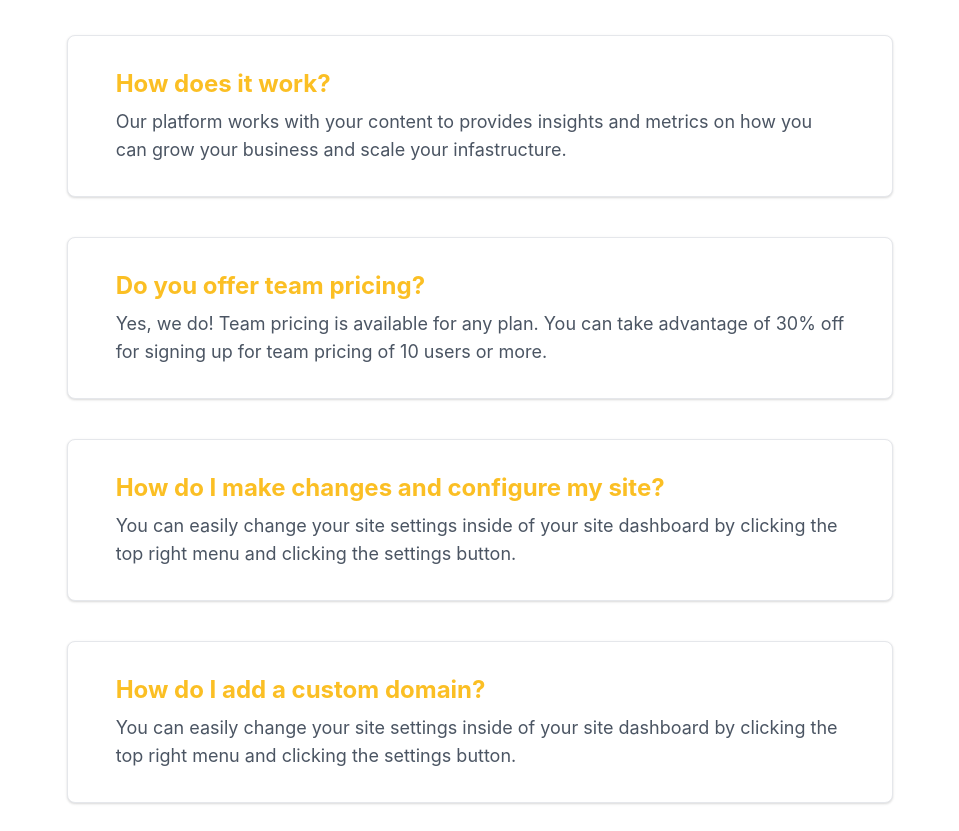
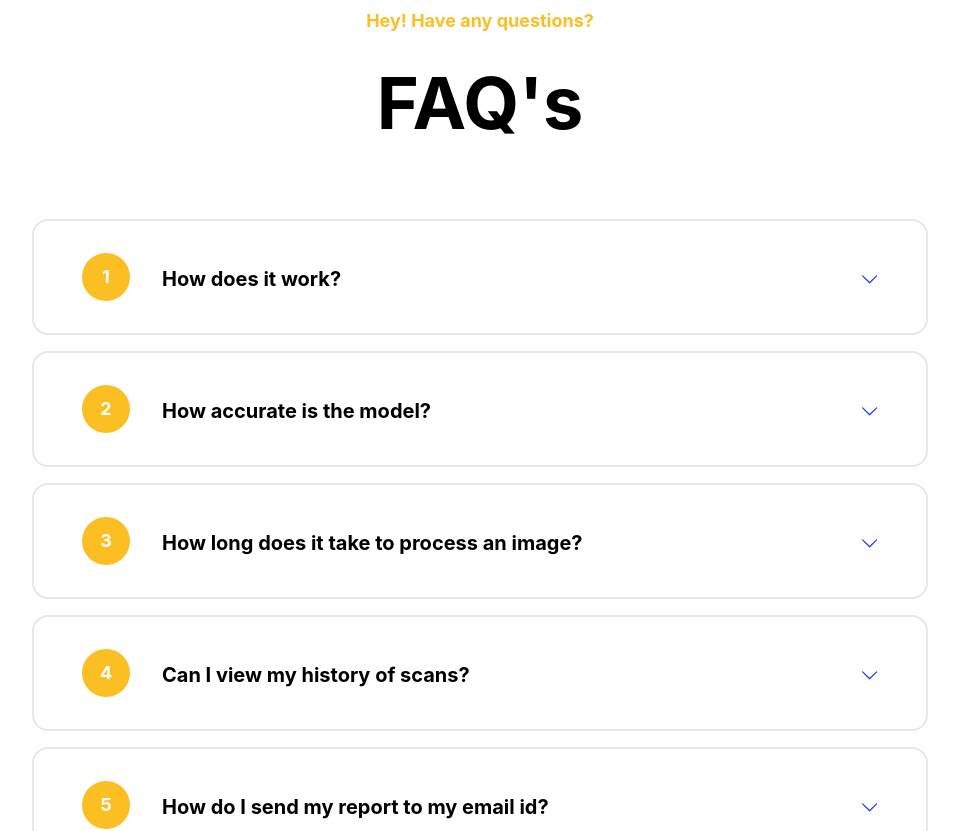
Before and after one commit to xosteve26/PULSTRAT, a React (Create React App) app in the folder frontend/: page / in a window 1280 px wide. Shown: the part 1576-2407 px from the top of the page, without its empty margins (160-1119 px from the left). Built offline with nearby package versions, Linux system fonts and the light colour scheme.

Commit message:
Major UI Changes+FAQ component replacement

```diff
--- a/frontend/src/components/FAQ.js
+++ b/frontend/src/components/FAQ.js
@@ -1,42 +1,122 @@
-import React from 'react'
+import React, { useEffect } from 'react'
+import { useState } from 'react'
 
 const FAQ = () => {
+    const[faq, setFaq] = useState([
+    {
+        "id":0,
+        "question":"How does it work?",
+        "answer": "Our platform uses a heavily trained Dense Neural Network to scan through every pixel of a scanned x- ray to detect the presence of Pneumonia.",
+        "open":false
+    },
+    {
+        "id":1,
+        "question":"How accurate is the model?",
+        "answer":"Our model achieves a maximum accuracy of ~93% on the test set. This is a result of the model being trained on a dataset of ~5000 images.",
+        "open": false
+    },
+    {
+        "id":2,
+        "question":"How long does it take to process an image?",
+        "answer":"The model takes approximately a maximum of 30s minute to process an image.",
+        "open": false
+    },
+    {
+        "id":3,
+        "question":"Can I view my history of scans?",
+        "answer":"Yes, you can view your history of scans by clicking on the 'Dashboard' tab on the homepage."   ,
+        "open": false
+    },
+    {
+        "id":4,
+        "question": "How do I send my report to my email id?",
+        "answer": "You can send your report to your email id by clicking on the 'Email' button in the required scan report.",
+        "open": false
+    },
+    ])
+
+    const clickHandler= (divId)=>{
+        if (divId < faq.length) {
+            setFaq(faq.map(single => {
+                if (single.id === divId) {
+                    single.open = !single.open;
+                }
+                return single;
+            }));
+        } else {
+            setFaq([...faq]);
+        }
+    };
+
     return (
         <>
-            <section className="relative py-16 bg-white min-w-screen animation-fade animation-delay" id="faq">
-                <div className="container px-0 px-8 mx-auto sm:px-12 xl:px-5">
-                    <p className="text-xs font-bold text-left text-yellow-400 uppercase sm:mx-6 sm:text-center sm:text-normal sm:font-bold">
-                        Got a Question? We’ve got answers.
-                    </p>
-                    <h3 className="mt-1 text-2xl font-bold text-left text-gray-800 sm:mx-6 sm:text-3xl md:text-4xl lg:text-5xl sm:text-center sm:mx-0">
-                        Frequently Asked Questions
-                    </h3>
-                    <div className="w-full px-6 py-6 mx-auto mt-10 bg-white border border-gray-200 rounded-lg sm:px-8 md:px-12 sm:py-8 sm:shadow lg:w-5/6 xl:w-2/3">
-                        <h3 className="text-lg font-bold text-yellow-400 sm:text-xl md:text-2xl">How does it work?</h3>
-                        <p className="mt-2 text-base text-gray-600 sm:text-lg md:text-normal">
-                            Our platform works with your content to provides insights and metrics on how you can grow your business and scale your infastructure.
-                        </p>
+
+            <section className="py-20 2xl:py-24" id="faq">
+                <div className="container px-4 mx-auto">
+                    <div className="mb-20 text-center">
+                        <span className="text-lg font-bold text-yellow-400">Hey! Have any questions?</span>
+                        <h2 className="mt-8 text-7xl font-bold font-heading ">FAQ's</h2>
                     </div>
-                    <div className="w-full px-6 py-6 mx-auto mt-10 bg-white border border-gray-200 rounded-lg sm:px-8 md:px-12 sm:py-8 sm:shadow lg:w-5/6 xl:w-2/3">
-                        <h3 className="text-lg font-bold text-yellow-400 sm:text-xl md:text-2xl">Do you offer team pricing?</h3>
-                        <p className="mt-2 text-base text-gray-600 sm:text-lg md:text-normal">
-                            Yes, we do! Team pricing is available for any plan. You can take advantage of 30% off for signing up for team pricing of 10 users or more.
-                        </p>
-                    </div>
-                    <div className="w-full px-6 py-6 mx-auto mt-10 bg-white border border-gray-200 rounded-lg sm:px-8 md:px-12 sm:py-8 sm:shadow lg:w-5/6 xl:w-2/3">
-                        <h3 className="text-lg font-bold text-yellow-400 sm:text-xl md:text-2xl">How do I make changes and configure my site?</h3>
-                        <p className="mt-2 text-base text-gray-600 sm:text-lg md:text-normal">
-                            You can easily change your site settings inside of your site dashboard by clicking the top right menu and clicking the settings button.
-                        </p>
-                    </div>
-                    <div className="w-full px-6 py-6 mx-auto mt-10 bg-white border border-gray-200 rounded-lg sm:px-8 md:px-12 sm:py-8 sm:shadow lg:w-5/6 xl:w-2/3">
-                        <h3 className="text-lg font-bold text-yellow-400 sm:text-xl md:text-2xl">How do I add a custom domain?</h3>
-                        <p className="mt-2 text-base text-gray-600 sm:text-lg md:text-normal">
-                            You can easily change your site settings inside of your site dashboard by clicking the top right menu and clicking the settings button.
-                        </p>
+                    <div className="max-w-4xl mx-auto">
+                        <ul>
+                            {faq.map((item, index)=>{
+
+                                return (
+
+
+                                        item.open ?
+                                        <li onClick={() => clickHandler(index)} className="mb-4 px-4 lg:px-12 py-8 bg-white rounded-2xl border-2">
+                                            <div className="flex w-full text-left cursor-pointer">
+                                                <div className="w-auto mr-8">
+                                                    <span   className="flex items-center justify-center w-12 h-12 text-lg text-white font-bold bg-yellow-400 rounded-full">{index + 1}</span>
+                                                    </div>
+                                                <div  className="w-full mt-3">
+                                                    <div className="flex items-center justify-between">
+                                                            <h3 className="text-xl font-bold">{item.question}</h3>
+                                                            <span className="ml-4">
+                                                                <svg className="w-4 h-4" width={18} height={10} viewBox="0 0 18 10" fill="none" xmlns="http://www.w3.org/2000/svg">
+                                                                    <path d="M1.18267 9.00018C0.910673 9.26818 0.473672 9.26818 0.203672 9.00018C-0.0663284 8.73218 -0.0673279 8.29918 0.203672 8.03118L8.11167 0.201183C8.38167 -0.0668173 8.81867 -0.0668173 9.09067 0.201183L16.9987 8.03118C17.2687 8.29918 17.2687 8.73218 16.9987 9.00018C16.7277 9.26818 16.2897 9.26818 16.0197 9.00018L8.60067 1.85918L1.18267 9.00018Z" fill="#1F40FF" />
+                                                                </svg>
+                                                            </span>
+                                                        </div>
+                                                        <div className="mt-6 border-l-2 border-gray-50 pl-10" id="first">
+                                                        <p className="mb-5 text-xl text-gray-500">{item.answer}</p>
+                                                        </div>
+                                                    </div>
+                                                </div>
+                                            </li>
+                                            :
+                                        <li onClick={() => clickHandler(index)} className="mb-4 px-4 lg:px-12 py-8 bg-white rounded-2xl border-2">
+                                            <div className="flex w-full text-left cursor-pointer">
+                                                    <div className="w-auto mr-8">
+                                                        <span className="flex items-center justify-center w-12 h-12 text-lg text-white font-bold bg-yellow-400 rounded-full">{index + 1}</span>
+                                                    </div>
+                                                <div className="w-full mt-3">
+                                                        <div className="flex items-center justify-between">
+                                                            <h3 className="text-xl font-bold">{item.question}</h3>
+                                                            <span className="ml-4">
+                                                            <svg class="w-4 h-4" width="18" height="10" viewBox="0 0 18 10" fill="none" xmlns="http://www.w3.org/2000/svg">
+                                                                <path d="M16.0185 0.999999C16.2905 0.732 16.7275 0.732 16.9975 0.999999C17.2675 1.268 17.2685 1.701 16.9975 1.969L9.0895 9.799C8.8195 10.067 8.3825 10.067 8.1105 9.799L0.2025 1.969C-0.0675004 1.701 -0.0675004 1.268 0.2025 1C0.4735 0.732 0.9115 0.732 1.1815 1L8.6005 8.141L16.0185 0.999999Z" fill="#1F40FF"></path>
+                                                            </svg>
+                                                            </span>
+                                                        </div>
+                                                        <div className="hidden mt-6 border-l-2 border-gray-50 pl-10" id="first">
+                                                        <p className="mb-5 text-xl text-gray-500">{item.answer}</p>
+                                                        </div>
+                                                    </div>
+                                                </div>
+                                            </li>
+
+
+                                )
+
+                            })}
+
+                        </ul>
                     </div>
                 </div>
             </section>
+
         </>
     )
 }
--- a/frontend/src/components/Header.js
+++ b/frontend/src/components/Header.js
@@ -15,7 +15,7 @@ const Header = () => {
     }
     return (
         <>
-            <section className="fixed w-full px-8 antialiased bg-white bg-opacity-80 bg-clip-padding backdrop-filter backdrop-blur-lg z-50" style={{"backdrop-filter": "blur(20px)"}}>
+            <section className="fixed w-full px-8 antialiased bg-white bg-opacity-80 bg-clip-padding backdrop-filter backdrop-blur-lg z-50" style={{"backdrop-filter": "blur(10px)"}}>
                 <div className="mx-auto max-w-7xl">
 
                     <nav className="relative z-50 h-24 select-none" x-data="{ showMenu: false }">
--- a/frontend/src/components/Pagination.js
+++ b/frontend/src/components/Pagination.js
@@ -28,7 +28,7 @@ const Pagination = (props)=> {
         <>
             <div className="flex items-center justify-center py-10 lg:px-0 sm:px-6 px-4">
                 <div className="lg:w-3/5 w-full  flex items-center justify-between border-t border-gray-200">
-                    <div className="flex items-center pt-3 text-gray-600 hover:text-indigo-700 cursor-pointer">
+                    <div className="flex items-center pt-3 text-gray-600 hover:text-yellow-400 cursor-pointer">
                         <svg width={14} height={8} viewBox="0 0 14 8" fill="none" xmlns="http://www.w3.org/2000/svg">
                             <path d="M1.1665 4H12.8332" stroke="currentColor" strokeWidth="1.25" strokeLinecap="round" strokeLinejoin="round" />
                             <path d="M1.1665 4L4.49984 7.33333" stroke="currentColor" strokeWidth="1.25" strokeLinecap="round" strokeLinejoin="round" />
@@ -60,7 +60,7 @@ const Pagination = (props)=> {
                                 }
 
                     </div>
-                    <div className="flex items-center pt-3 text-gray-600 hover:text-indigo-700 cursor-pointer">
+                    <div className="flex items-center pt-3 text-gray-600 hover:text-yellow-400 cursor-pointer">
                         <p onClick={nextRedirect} className="text-sm font-medium leading-none mr-3">Next</p>
                         <svg width={14} height={8} viewBox="0 0 14 8" fill="none" xmlns="http://www.w3.org/2000/svg">
                             <path d="M1.1665 4H12.8332" stroke="currentColor" strokeWidth="1.25" strokeLinecap="round" strokeLinejoin="round" />
--- a/frontend/src/screens/ReportScreen.js
+++ b/frontend/src/screens/ReportScreen.js
@@ -57,6 +57,9 @@ const ReportComponent = React.forwardRef((props, ref) => {
               <p className="text-sm text-black-400 font-bold">
                 User ID: <span className="font-normal">{location.state['userId']['$oid']}</span>{" "}
               </p>
+            <p className="text-sm text-black-400 font-bold">
+              File Name: <span className="font-normal">{location.state['fileName'] ? location.state['fileName'] : 'N/A'}</span>{" "}
+            </p>
             </div>
           </div>
           <div className="pt-16">
@@ -150,6 +153,7 @@ const ReportScreen = () => {
       if(!ready){
         console.log("IN ELSE CACHE REPORT")
         location.state = JSON.parse(window.sessionStorage.getItem(id))
+        console.log(location)
         setReady(true)
       }
 
--- a/frontend/src/screens/SignUpScreen.js
+++ b/frontend/src/screens/SignUpScreen.js
@@ -10,6 +10,7 @@ const SignUpScreen = () => {
     const [password, setPassword] = useState('')
     const [error, setError] = useState(false)
     const [Loading, setLoading] = useState(false)
+    const [Message, setMessage] = useState('')
 
     const submitHandler = async (e) => {
         e.preventDefault()
@@ -23,6 +24,7 @@ const SignUpScreen = () => {
         else {
             setError(true)
             setLoading(false)
+            setMessage(res.data.message)
         }
 
     }
@@ -80,7 +82,7 @@ const SignUpScreen = () => {
                                         <button type='submit'
                                             className="inline-block w-full px-5 py-4 text-lg font-medium text-center text-white transition duration-200 bg-yellow-400 hover:bg-yellow-500 ease rounded-full">Create
                                             Account</button>
-                                        {error && <div className="pt-6 flex justify-between items-center text-red-400"> <span>Enter Valid Values In All Fields</span>  </div>}
+                                        {error && <div className="pt-6 flex justify-between items-center text-red-400"> <span>{Message}</span>  </div>}
                                     </div>
 
                                 </div>
--- a/frontend/src/screens/UploadScreen.js
+++ b/frontend/src/screens/UploadScreen.js
@@ -71,7 +71,7 @@ const UploadScreen = () => {
         <Header />
 
         <section className="w-full px-8 py-16 bg-gray-100 xl:px-8">
-            <div className="max-w-5xl mx-auto">
+            <div className="pt-28 max-w-5xl mx-auto">
                 <div className="flex flex-col items-center md:flex-row">
 
                     <div className="w-full space-y-5 md:w-3/5 md:pr-16">
```
Also changed, not shown: frontend/src/screens/HomeScreen.js (+4 -4 lines), 2 other files (tests, documents, lock files or other folders).
